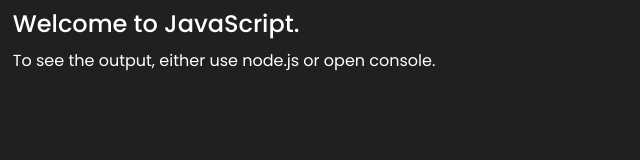
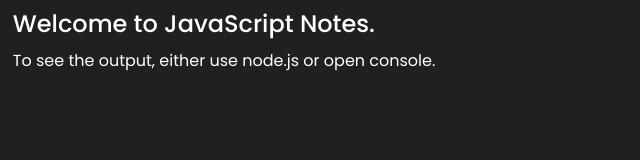
Before and after one commit to jahanvi-dev/JavaScript, a plain HTML site: page 06_index.html in a window 1280 px wide. Shown: the whole page, without its empty margins (0-640 px from the left). Drawn offline with Linux system fonts and the light colour scheme.

```diff
--- a/06_index.html
+++ b/06_index.html
@@ -11,7 +11,7 @@
 </head>
 <body>
 
-    <h2> Welcome to JavaScript. </h2>
+    <h2> Welcome to JavaScript Notes. </h2>
 
     <p> To see the output, either use node.js or open console.</p>
 
```
